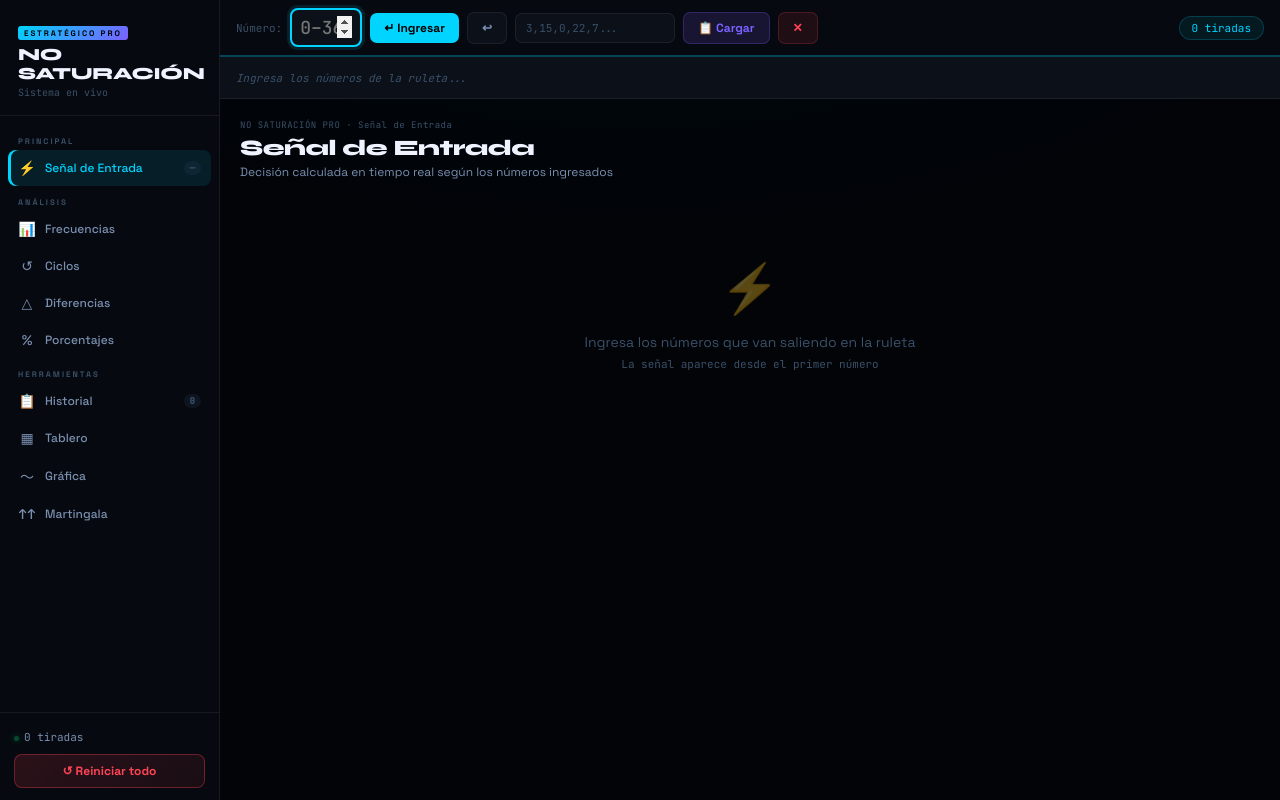
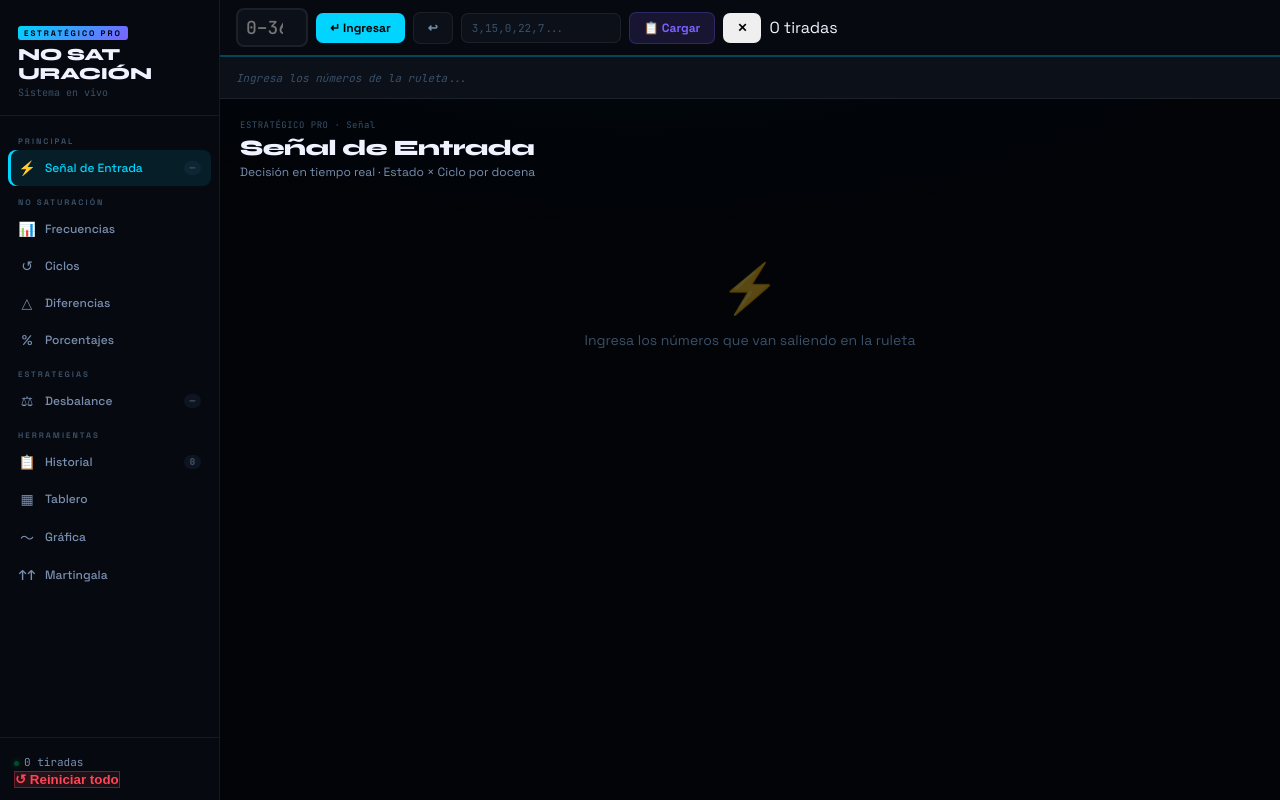
Before and after one commit to Alejandro-suarez1/No-saturacion, a plain HTML site: page index.html in a window 1280 px wide. Drawn offline with nearby package versions, Linux system fonts and the light colour scheme.

Commit message:
Rename project from 'NO SATURACIÓN PRO' to 'ESTRATÉGICO PRO'

```diff
--- a/index.html
+++ b/index.html
@@ -3,7 +3,7 @@
 <head>
 <meta charset="UTF-8">
 <meta name="viewport" content="width=device-width, initial-scale=1.0">
-<title>NO SATURACIÓN PRO</title>
+<title>ESTRATÉGICO PRO</title>
 <link rel="stylesheet" href="styles.css">
 <link href="https://fonts.googleapis.com/css2?family=Syne:wght@700;800&family=Space+Grotesk:wght@400;500;600;700&family=JetBrains+Mono:wght@400;500&display=swap" rel="stylesheet">
 <script src="https://cdnjs.cloudflare.com/ajax/libs/Chart.js/4.4.1/chart.umd.min.js"></script>
@@ -12,113 +12,143 @@
 <div class="layout">
 <div class="ov" id="ov" onclick="sbClose()"></div>
 
-<!-- SIDEBAR -->
 <aside class="sidebar" id="sb">
   <div class="sb-logo">
     <div class="sb-tag">ESTRATÉGICO PRO</div>
-    <div class="sb-name">NO<br>SATURACIÓN</div>
+    <div class="sb-name">NO SAT<br>URACIÓN</div>
     <div class="sb-sub">Sistema en vivo</div>
   </div>
   <nav class="sb-nav">
     <div class="sb-grp">Principal</div>
     <div class="ni active" onclick="go('senal',this)">
       <span class="ni-ico">⚡</span><span class="ni-lbl">Señal de Entrada</span>
-      <span class="ni-badge nd" id="badge">—</span>
+      <span class="ni-badge nd" id="badge-senal">—</span>
     </div>
-    <div class="sb-grp">Análisis</div>
+    <div class="sb-grp">No Saturación</div>
     <div class="ni" onclick="go('frecuencias',this)"><span class="ni-ico">📊</span><span class="ni-lbl">Frecuencias</span></div>
     <div class="ni" onclick="go('ciclos',this)"><span class="ni-ico">↺</span><span class="ni-lbl">Ciclos</span></div>
     <div class="ni" onclick="go('diferencias',this)"><span class="ni-ico">△</span><span class="ni-lbl">Diferencias</span></div>
     <div class="ni" onclick="go('porcentajes',this)"><span class="ni-ico">%</span><span class="ni-lbl">Porcentajes</span></div>
+    <div class="sb-grp">Estrategias</div>
+    <div class="ni" onclick="go('desbalance',this)">
+      <span class="ni-ico">⚖</span><span class="ni-lbl">Desbalance</span>
+      <span class="ni-badge nd" id="badge-desb">—</span>
+    </div>
     <div class="sb-grp">Herramientas</div>
-    <div class="ni" onclick="go('historial',this)"><span class="ni-ico">📋</span><span class="ni-lbl">Historial</span><span class="ni-badge nd" id="badge-hist">0</span></div>
+    <div class="ni" onclick="go('historial',this)">
+      <span class="ni-ico">📋</span><span class="ni-lbl">Historial</span>
+      <span class="ni-badge nd" id="badge-hist">0</span>
+    </div>
     <div class="ni" onclick="go('tablero',this)"><span class="ni-ico">▦</span><span class="ni-lbl">Tablero</span></div>
     <div class="ni" onclick="go('grafica',this)"><span class="ni-ico">〜</span><span class="ni-lbl">Gráfica</span></div>
     <div class="ni" onclick="go('martingala',this)"><span class="ni-ico">↑↑</span><span class="ni-lbl">Martingala</span></div>
   </nav>
-  <div class="sb-foot" style="display:flex;flex-direction:column;gap:8px">
+  <div class="sb-foot">
     <div><span class="sb-dot"></span><span id="sbcnt" style="font-family:var(--fm);font-size:11px;color:var(--t2)">0 tiradas</span></div>
-    <button class="btn btn-reiniciar" onclick="reiniciar()" style="width:100%;justify-content:center;padding:8px 0;border-radius:8px;font-size:12px">↺ Reiniciar todo</button>
+    <button class="btn-reiniciar" onclick="reiniciar()">↺ Reiniciar todo</button>
   </div>
 </aside>
 
-<!-- MAIN -->
 <div class="main">
-  <!-- INPUT BAR -->
   <div class="ibar">
     <button class="mbtn" onclick="sbOpen()">☰</button>
-    <span class="ibar-lbl">Número:</span>
     <input type="number" id="NI" class="num-inp" min="0" max="36" placeholder="0–36" autocomplete="off"
       onkeydown="if(event.key==='Enter'){addN();event.preventDefault()}">
     <button class="btn btn-add" onclick="addN()">↵ Ingresar</button>
-    <button class="btn btn-undo" onclick="undo()" title="Deshacer">↩</button>
-    <input type="text" id="PI" class="paste-inp" placeholder="3,15,0,22,7..." title="Pegar lista">
+    <button class="btn btn-undo" onclick="undo()">↩</button>
+    <input type="text" id="PI" class="paste-inp" placeholder="3,15,0,22,7...">
     <button class="btn btn-paste" onclick="paste()">📋 Cargar</button>
-    <button class="btn btn-clear" onclick="clearAll()">✕</button>
-    <div class="ibar-count" id="cnt">0 tiradas</div>
+    <button class="btn btn-clr" onclick="clearNums()">✕</button>
+    <div class="ibar-cnt" id="cnt">0 tiradas</div>
   </div>
-  <!-- STRIP -->
   <div class="strip" id="strip"><span class="strip-empty">Ingresa los números de la ruleta...</span></div>
-  <!-- PAGES -->
   <div class="area">
+
+    <!-- SEÑAL -->
     <div class="page active" id="page-senal">
-      <div class="ph"><div class="ph-crumb">NO SATURACIÓN PRO · Señal de Entrada</div>
+      <div class="ph"><div class="ph-crumb">ESTRATÉGICO PRO · Señal</div>
         <div class="ph-title">Señal de Entrada</div>
-        <div class="ph-sub">Decisión calculada en tiempo real según los números ingresados</div></div>
-      <div id="c-senal"><div style="text-align:center;padding:60px 20px;color:var(--t3)">
-        <div style="font-size:48px;margin-bottom:14px;opacity:.35">⚡</div>
-        <div style="font-size:14px">Ingresa los números que van saliendo en la ruleta</div>
-        <div style="font-size:11px;margin-top:6px;font-family:var(--fm)">La señal aparece desde el primer número</div>
-      </div></div>
+        <div class="ph-sub">Decisión en tiempo real · Estado × Ciclo por docena</div></div>
+      <div id="c-senal">
+        <div style="text-align:center;padding:60px 20px;color:var(--t3)">
+          <div style="font-size:48px;margin-bottom:12px;opacity:.35">⚡</div>
+          <div style="font-size:14px">Ingresa los números que van saliendo en la ruleta</div>
+        </div>
+      </div>
     </div>
+
+    <!-- FRECUENCIAS -->
     <div class="page" id="page-frecuencias">
-      <div class="ph"><div class="ph-crumb">NO SATURACIÓN PRO · Frecuencias</div>
+      <div class="ph"><div class="ph-crumb">ESTRATÉGICO PRO · Frecuencias</div>
         <div class="ph-title">Frecuencias</div>
-        <div class="ph-sub">Hits por docena en ventanas 10 / 20 / 30 / 50 tiros</div></div>
+        <div class="ph-sub">Hits por docena en ventanas 10/20/30/50 tiros</div></div>
       <div id="c-frecuencias"></div>
     </div>
+
+    <!-- CICLOS -->
     <div class="page" id="page-ciclos">
-      <div class="ph"><div class="ph-crumb">NO SATURACIÓN PRO · Ciclos</div>
+      <div class="ph"><div class="ph-crumb">ESTRATÉGICO PRO · Ciclos</div>
         <div class="ph-title">Ciclos</div>
-        <div class="ph-sub">C1 · C2 · C3 por docena · Fórmulas FOR BES del Excel</div></div>
+        <div class="ph-sub">C1·C2·C3 por docena · Fórmulas FOR BES del Excel</div></div>
       <div id="c-ciclos"></div>
     </div>
+
+    <!-- DIFERENCIAS -->
     <div class="page" id="page-diferencias">
-      <div class="ph"><div class="ph-crumb">NO SATURACIÓN PRO · Diferencias</div>
+      <div class="ph"><div class="ph-crumb">ESTRATÉGICO PRO · Diferencias</div>
         <div class="ph-title">Diferencias</div>
-        <div class="ph-sub">ALT-MED / ALT-BAJ / MED-BAJ · ÓPTIMA / MEDIA / SATURACIÓN</div></div>
+        <div class="ph-sub">ALT-MED / ALT-BAJ / MED-BAJ · umbrales del Excel</div></div>
       <div id="c-diferencias"></div>
     </div>
+
+    <!-- PORCENTAJES -->
     <div class="page" id="page-porcentajes">
-      <div class="ph"><div class="ph-crumb">NO SATURACIÓN PRO · Porcentajes</div>
+      <div class="ph"><div class="ph-crumb">ESTRATÉGICO PRO · Porcentajes</div>
         <div class="ph-title">Porcentajes</div>
-        <div class="ph-sub">% por docena · Suma Alta+Media · Señales de entrada</div></div>
+        <div class="ph-sub">% por docena · Suma Alta+Media · Señales</div></div>
       <div id="c-porcentajes"></div>
     </div>
+
+    <!-- DESBALANCE -->
+    <div class="page" id="page-desbalance">
+      <div class="ph"><div class="ph-crumb">ESTRATÉGICO PRO · Desbalance</div>
+        <div class="ph-title">Ruleta en Desbalance</div>
+        <div class="ph-sub">Detección de docena en desbalance a la ALTA · 8 criterios</div></div>
+      <div id="c-desbalance"></div>
+    </div>
+
+    <!-- HISTORIAL -->
+    <div class="page" id="page-historial">
+      <div class="ph"><div class="ph-crumb">ESTRATÉGICO PRO · Historial</div>
+        <div class="ph-title">Historial de Tiros</div>
+        <div class="ph-sub">Resultados automáticos según la señal y las docenas recomendadas</div></div>
+      <div id="c-historial"></div>
+    </div>
+
+    <!-- TABLERO -->
     <div class="page" id="page-tablero">
-      <div class="ph"><div class="ph-crumb">NO SATURACIÓN PRO · Tablero</div>
+      <div class="ph"><div class="ph-crumb">ESTRATÉGICO PRO · Tablero</div>
         <div class="ph-title">Tablero</div>
         <div class="ph-sub">Clic en número para registrarlo · Calor por frecuencia</div></div>
       <div id="c-tablero"></div>
     </div>
+
+    <!-- GRÁFICA -->
     <div class="page" id="page-grafica">
-      <div class="ph"><div class="ph-crumb">NO SATURACIÓN PRO · Gráfica</div>
+      <div class="ph"><div class="ph-crumb">ESTRATÉGICO PRO · Gráfica</div>
         <div class="ph-title">Gráfica</div>
         <div class="ph-sub">Evolución de frecuencias a lo largo de las tiradas</div></div>
       <div id="c-grafica"></div>
     </div>
+
+    <!-- MARTINGALA -->
     <div class="page" id="page-martingala">
-      <div class="ph"><div class="ph-crumb">NO SATURACIÓN PRO · Martingala</div>
+      <div class="ph"><div class="ph-crumb">ESTRATÉGICO PRO · Martingala</div>
         <div class="ph-title">Martingala</div>
-        <div class="ph-sub">Frenos del Excel · Calculadora en tiempo real</div></div>
+        <div class="ph-sub">Frenos del Excel · Calculadora</div></div>
       <div id="c-martingala"></div>
     </div>
-    <div class="page" id="page-historial">
-      <div class="ph"><div class="ph-crumb">NO SATURACIÓN PRO · Historial</div>
-        <div class="ph-title">Historial de Tiros</div>
-        <div class="ph-sub">Registra el resultado de cada tiro: ganado o perdido</div></div>
-      <div id="c-historial"></div>
-    </div>
+
   </div>
 </div>
 </div>
```
